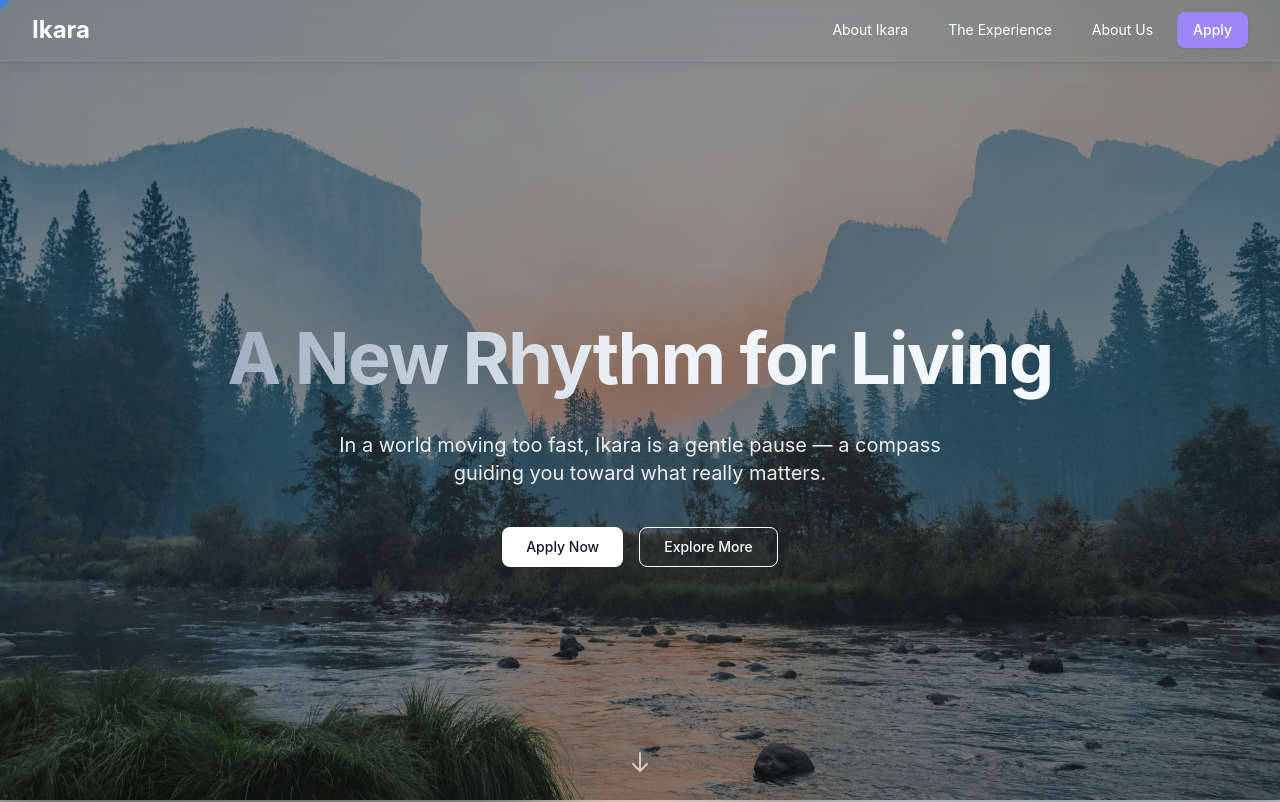
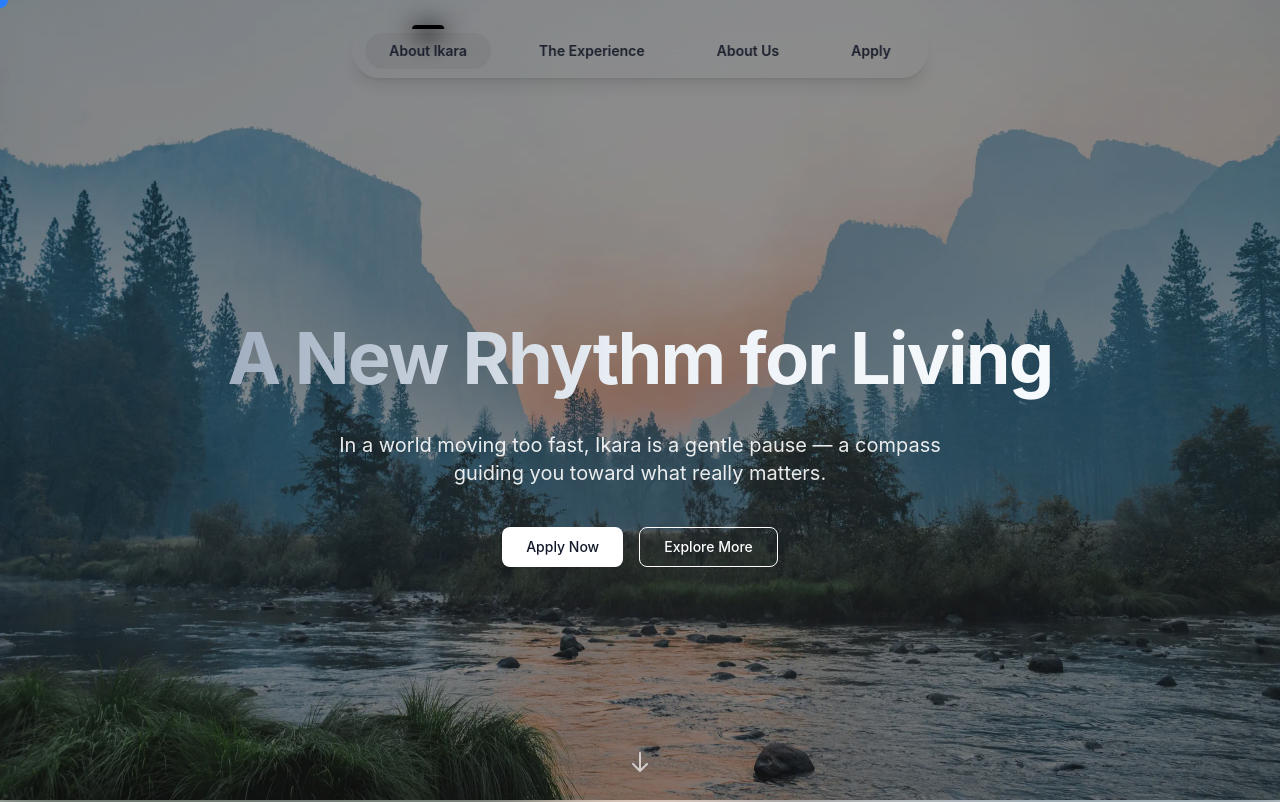
Before and after one commit to Ikara-life/ikara, an Astro site: page / in a window 1280 px wide. Shown: the top 802 px of the page. Built offline with nearby package versions, Linux system fonts and the light colour scheme; Astro itself is replaced by a stand-in of ours; a web font is replaced by a local one.

Commit message:
Updated the navbar

```diff
--- a/src/components/Navbar.tsx
+++ b/src/components/Navbar.tsx
@@ -1,76 +1,18 @@
-import {
-  NavigationMenu,
-  NavigationMenuItem,
-  NavigationMenuLink,
-  NavigationMenuList,
-} from "@/components/ui/navigation-menu"
-import {Button} from "@/components/ui/button"
-import {useEffect, useState} from "react"
+import { NavBar } from "@/components/ui/tubelight-navbar";
+import { Home, User, Briefcase, FileText } from "lucide-react";
 
 export default function Navbar() {
-  const [isAtTop, setIsAtTop] = useState(true)
-  useEffect(() => {
-    const handleScroll = () => {
-      setIsAtTop(window.scrollY < 100)
-    }
-    handleScroll()
-    window.addEventListener("scroll", handleScroll)
-
-    return () => window.removeEventListener("scroll", handleScroll)
-  }, [])
-
-  const textColor = isAtTop ? "text-white" : "text-[#1A1F2C]"
+  const navItems = [
+    { name: "About Ikara", url: "#about", icon: Home },
+    { name: "The Experience", url: "#experience", icon: Briefcase },
+    { name: "About Us", url: "#about-us", icon: User },
+    { name: "Apply", url: "#apply", icon: FileText },
+  ];
 
   return (
-      <nav
-          className={`fixed top-0 left-0 right-0 w-full z-[100] backdrop-blur-xl ${isAtTop ? 'bg-transparent' : 'bg-white/5'} border-b border-white/10 shadow-[0_4px_12px_-2px_rgba(0,0,0,0.1)] transition-colors duration-300`}>
-        <div className="container mx-auto px-4 py-3">
-          <div className="flex items-center justify-between flex-wrap">
-            <div className={`text-2xl font-bold ${textColor}`}>Ikara</div>
-
-            <NavigationMenu className="flex">
-              <NavigationMenuList className="gap-2 flex-wrap">
-                <NavigationMenuItem>
-                  <NavigationMenuLink
-                      href="#about"
-                      className={`px-4 py-2 ${textColor} hover:bg-[#9b87f5]/10 rounded-lg transition-colors block`}
-                  >
-                    About Ikara
-                  </NavigationMenuLink>
-                </NavigationMenuItem>
-
-                <NavigationMenuItem>
-                  <NavigationMenuLink
-                      href="#experience"
-                      className={`px-4 py-2 ${textColor} hover:bg-[#9b87f5]/10 rounded-lg transition-colors block`}
-                  >
-                    The Experience
-                  </NavigationMenuLink>
-                </NavigationMenuItem>
-
-                <NavigationMenuItem>
-                  <NavigationMenuLink
-                      href="#about-us"
-                      className={`px-4 py-2 ${textColor} hover:bg-[#9b87f5]/10 rounded-lg transition-colors block`}
-                  >
-                    About Us
-                  </NavigationMenuLink>
-                </NavigationMenuItem>
-
-                <NavigationMenuItem>
-                  <Button
-                      asChild
-                      className="bg-[#9b87f5] hover:bg-[#7E69AB] text-white border-none shadow-sm transition-colors"
-                  >
-                    <NavigationMenuLink href="#apply">
-                      Apply
-                    </NavigationMenuLink>
-                  </Button>
-                </NavigationMenuItem>
-              </NavigationMenuList>
-            </NavigationMenu>
-          </div>
-        </div>
-      </nav>
-  )
+    <NavBar
+      items={navItems}
+      className="text-white bg-transparent sm:text-[#1A1F2C]"
+    />
+  );
 }
--- /dev/null
+++ b/src/components/ui/tubelight-navbar.tsx
@@ -0,0 +1,84 @@
+"use client"
+
+import React, { useEffect, useState } from "react"
+import { motion } from "framer-motion"
+import { cn } from "@/lib/utils"
+import type {LucideIcon} from "lucide-react";
+
+interface NavItem {
+  name: string
+  url: string
+  icon: LucideIcon
+}
+
+interface NavBarProps {
+  items: NavItem[]
+  className?: string
+}
+
+export function NavBar({ items, className }: NavBarProps) {
+  const [activeTab, setActiveTab] = useState(items[0].name)
+  const [isMobile, setIsMobile] = useState(false)
+
+  useEffect(() => {
+    const handleResize = () => {
+      setIsMobile(window.innerWidth < 768)
+    }
+
+    handleResize()
+    window.addEventListener("resize", handleResize)
+    return () => window.removeEventListener("resize", handleResize)
+  }, [])
+
+  return (
+    <div
+      className={cn(
+        "fixed left-1/2 -translate-x-1/2 z-50 mb-6 sm:pt-6",
+        className,
+      )}
+    >
+      <div className="flex items-center gap-6 bg-background/5 border border-transparent backdrop-blur-lg py-2 px-3 rounded-full shadow-lg">
+        {items.map((item) => {
+          const Icon = item.icon
+          const isActive = activeTab === item.name
+
+          return (
+            <a
+              key={item.name}
+              href={item.url}
+              onClick={() => setActiveTab(item.name)}
+              className={cn(
+                "relative cursor-pointer text-sm font-semibold px-6 py-2 rounded-full transition-colors",
+                "text-foreground/80 hover:text-primary",
+                isActive && "bg-muted text-primary",
+              )}
+            >
+              <span className="hidden md:inline">{item.name}</span>
+              <span className="md:hidden">
+                <Icon size={18} strokeWidth={2.5} />
+              </span>
+              {isActive && (
+                <motion.div
+                  layoutId="lamp"
+                  className="absolute inset-0 w-full bg-black/5 rounded-full -z-10"
+                  initial={false}
+                  transition={{
+                    type: "spring",
+                    stiffness: 300,
+                    damping: 30,
+                  }}
+                >
+                  <div className="absolute -top-2 left-1/2 -translate-x-1/2 w-8 h-1 bg-black rounded-t-full">
+                    <div className="absolute w-12 h-6 bg-black/20 rounded-full blur-md -top-2 -left-2" />
+                    <div className="absolute w-8 h-6 bg-black/20 rounded-full blur-md -top-1" />
+                    <div className="absolute w-4 h-4 bg-black/20 rounded-full blur-sm top-0 left-2" />
+                  </div>
+                </motion.div>
+              )}
+            </a>
+          )
+        })}
+      </div>
+    </div>
+  )
+}
--- a/src/lib/utils.ts
+++ b/src/lib/utils.ts
@@ -1,6 +1,3 @@
-import {clsx, type ClassValue} from "clsx"
-import {twMerge} from "tailwind-merge"
-
-export function cn(...inputs: ClassValue[]) {
-  return twMerge(clsx(inputs))
+export function cn(...classes: (string | undefined | null | false)[]): string {
+  return classes.filter(Boolean).join(" ")
 }
--- a/tailwind.config.js
+++ b/tailwind.config.js
@@ -7,6 +7,17 @@ export default {
         sans: ['Geist Sans', 'system-ui', 'sans-serif'],
         mono: ['Geist Mono', 'monospace'],
       },
+      colors: {
+        primary: {
+          DEFAULT: '#4F46E5', // Example primary color
+          20: 'rgba(79, 70, 229, 0.2)',
+          5: 'rgba(79, 70, 229, 0.05)',
+        },
+      },
+      blur: {
+        sm: '4px',
+        md: '8px',
+      },
     },
   },
   plugins: [],
```
